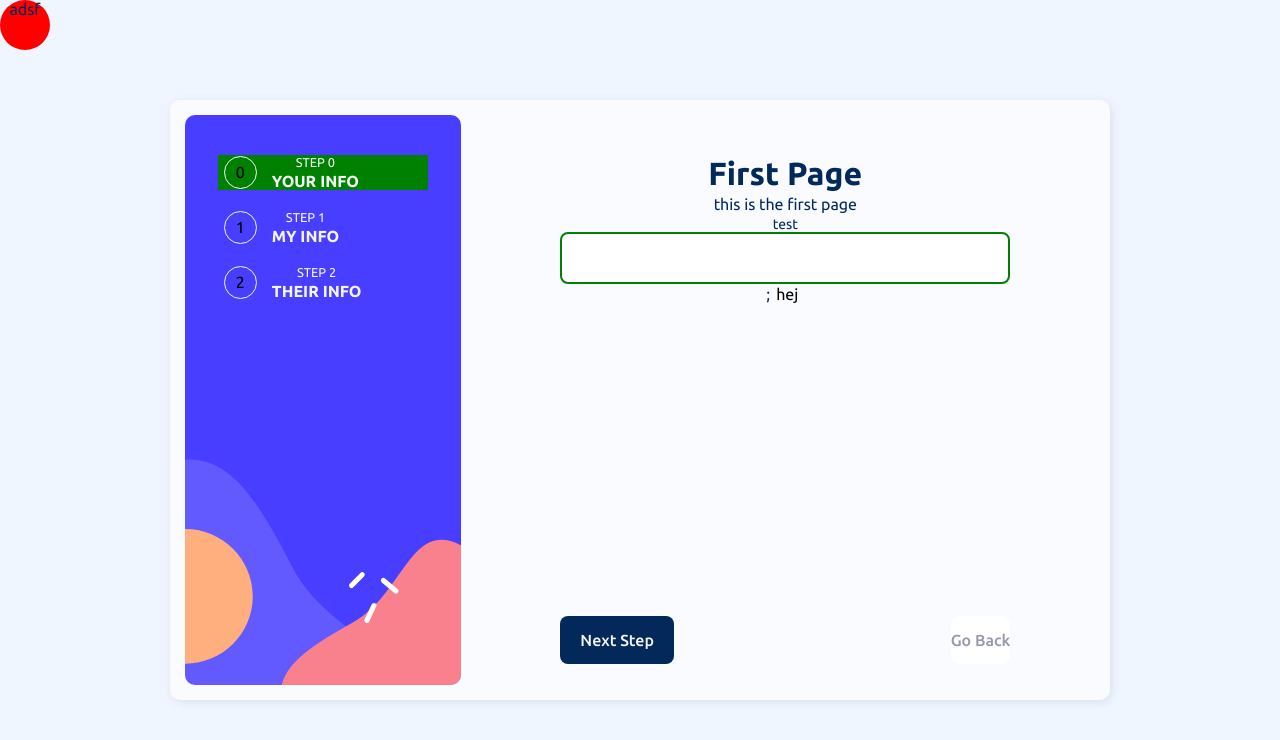
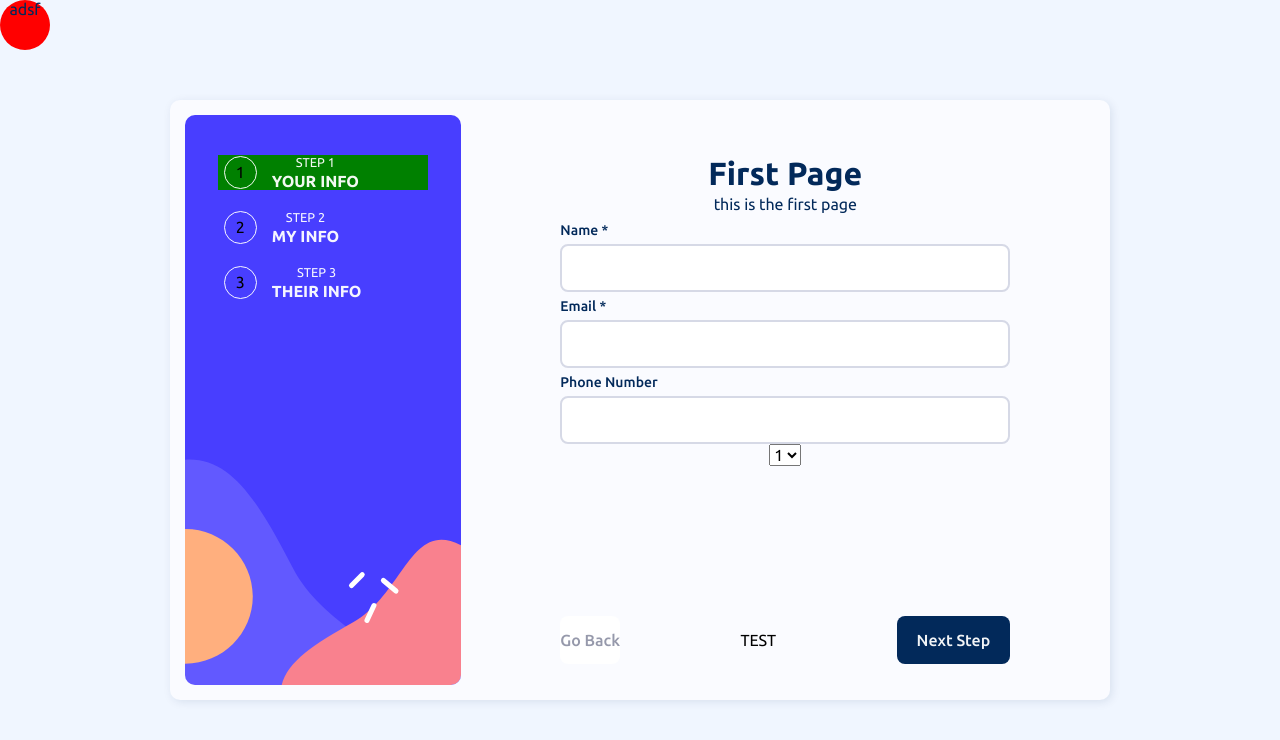
Before and after one commit to ca-ad90/multi-step-form-react-vite, a React (Vite) app: page / in a window 1280 px wide. Shown: the top 740 px of the page. Built offline with nearby package versions, Linux system fonts and the light colour scheme.

Commit message:
input and validation

```diff
--- a/src/App.tsx
+++ b/src/App.tsx
@@ -2,7 +2,7 @@ import "./App.scss";
 import MultiPagedFrom from "./layouts/MultiPageForm";
 import { Input } from "./components/Input";
 import Page from "./layouts/Page";
-import { useState } from "react";
+
 import OverLay from "./layouts/OverLay";
 
 function App() {
@@ -29,23 +29,24 @@ function App() {
         "design/mobile-design-step-4-yearly.jpg",
         "design/mobile-design-step-5.jpg",
     ];
-    const [value, setValue] = useState("");
+
     return (
         <>
             <MultiPagedFrom>
                 <Page title="First Page" text="this is the first page">
-                    <Input required label="test"></Input>
-                    {value}
-                    <button
-                        onClick={() => {
-                            setValue("hejsan");
-                        }}
-                        type="button">
-                        hej
-                    </button>
+                    <Input type="text" required label="Name"></Input>
+                    <Input required type="email" label="Email"></Input>
+                    <Input type="phone" label="Phone Number"></Input>
+                    <select name="test" id="t">
+                        <option value="1">1</option>
+                        <option value="2">2</option>
+                        <option value="3">3</option>
+                    </select>
                 </Page>
                 <Page title="Second Page" text="this is the first page">
-                    <input></input>
+                    <Input type="text" required label="Name2"></Input>
+                    <Input type="email" label="Email3"></Input>
+                    <Input type="phone" label="Phone Number3"></Input>
                 </Page>
             </MultiPagedFrom>
             <OverLay imgs={imgs}></OverLay>
--- a/src/components/Input/Input.module.scss
+++ b/src/components/Input/Input.module.scss
@@ -3,13 +3,28 @@
     width: 100%;
     display: flex;
     flex-direction: column;
-    & > span {
+    .title,
+    .errorMsg {
         font-size: $font-size-sm;
+        line-height: 2em;
+        display: inline-block;
+    }
+    .title {
+        font-weight: 500;
+    }
+    .errorMsg {
+        font-weight: 800;
+        color: $red;
+    }
+    .textContainer {
+        display: flex;
+        justify-content: space-between;
     }
     .input {
         width: 100%;
         font-weight: 800;
-        padding: 15px;
+        line-height: 1.5em;
+        padding: 10px 15px;
         border-radius: 0.5em;
         border: 2px solid $light-gray;
         cursor: pointer;
@@ -17,11 +32,8 @@
             border: 2px solid $blue-medium;
             outline: none;
         }
-        &:invalid {
-            border-color: $red;
-        }
-        &:required {
-            border-color: green;
-        }
     }
 }
+.isInvalid {
+    border-color: $red !important;
+}
--- a/src/components/Input/index.tsx
+++ b/src/components/Input/index.tsx
@@ -1,10 +1,9 @@
+import { useRef, useState } from "react";
 import styles from "./Input.module.scss";
 export interface InputProps {
     label: string;
     type?: "text" | "email" | "phone";
     placeholder?: string;
-    value?: string;
-    onChange?: (e: React.ChangeEvent<HTMLInputElement>) => void;
     error?: boolean;
     errorMessage?: string;
     required?: boolean;
@@ -14,28 +13,90 @@ export function Input({
     label,
     type = "text",
     placeholder,
-    value,
-    onChange,
     error,
     errorMessage,
     required,
     disabled,
 }: InputProps) {
+    const [invalid, setInvalid] = useState(false);
+    const inpRef = useRef<HTMLInputElement>(null);
+    const [errMsg, setErrMsg] = useState("");
+
+    function onChange(e: React.ChangeEvent<HTMLInputElement>) {
+        console.log("onChange", !inpRef.current?.value);
+        let isInvalid = false;
+        let err;
+        if (required && !e.target.value) {
+            isInvalid = true;
+            err = "This field is required";
+        } else {
+            switch (type) {
+                case "email":
+                    isInvalid = !validateEmail(e.target.value);
+                    err = "Please enter a valid email";
+                    break;
+                case "phone":
+                    isInvalid = !validatePhone(e.target.value);
+                    err = "Please enter a valid phone number";
+                    break;
+                default:
+                    err = "Invalid input";
+                    break;
+            }
+            err = errorMessage || err;
+        }
+        setErrMsg(err);
+        setInvalid(isInvalid);
+
+        return;
+    }
+    // AI generated function to validate email
+    function validateEmail(email: string) {
+        const re =
+            /^(([^<>()[\]\\.,;:\s@"]+(\.[^<>()[\]\\.,;:\s@"]+)*)|(".+"))@((\[[0-9]{1,3}\.[0-9]{1,3}\.[0-9]{1,3}\.[0-9]{1,3}\])|(([a-zA-Z\-0-9]+\.)+[a-zA-Z]{2,}))$/;
+        return re.test(String(email).toLowerCase()) || email.trim() === "";
+    }
+    // AI generated function to validate phone
+    function validatePhone(phone: string) {
+        const re = /^(\+\d{1,2}\s)?\(?\d{3}\)?[\s.-]?\d{3}[\s.-]?\d{4}$/;
+        re.test(String(phone).toLowerCase());
+        return true;
+    }
+
+    ["This Field is required", "Invalid input"].forEach((msg) => {
+        console.log(msg);
+    });
     return (
         <>
             <label htmlFor={label} className={styles.label}>
-                <span>{label}</span>
+                <div className={styles.textContainer}>
+                    <span className={styles.title}>
+                        {label}{" "}
+                        {required && <span className={styles.required}>*</span>}
+                    </span>
+                    {invalid && (
+                        <span className={styles.errorMsg}>{errMsg}</span>
+                    )}
+                </div>
                 <input
+                    ref={inpRef}
+                    id={label.replace(/\s/g, "-").toLocaleLowerCase()}
+                    name={label}
                     type={type}
                     placeholder={placeholder}
-                    value={value}
-                    onChange={onChange}
+                    onBlur={onChange}
                     required={required}
                     disabled={disabled}
-                    className={styles.input}
+                    className={[
+                        styles.input,
+                        invalid ? styles.isInvalid : "",
+                    ].join(" ")}
+                    onInvalid={() => {
+                        setInvalid(true);
+                    }}
                 />
             </label>
-            {error && <p className={styles.errorMessage}>{errorMessage}</p>};
+            {error && <p className={styles.errorMessage}>{errorMessage}</p>}
         </>
     );
 }
--- a/src/formContext.tsx
+++ b/src/formContext.tsx
@@ -1,10 +1,10 @@
 import { createContext, MutableRefObject } from "react";
-export interface FormContextProps {
+export interface formContextProps {
     pages: { current: number; length: number };
     form: MutableRefObject<HTMLFormElement | null>;
     setPages: (pages: { current: number; length: number }) => void;
 }
-export const FormContext = createContext<FormContextProps>({
+export const formContext = createContext<formContextProps>({
     pages: { current: 0, length: 0 },
     form: { current: null },
     setPages: () => {},
--- a/src/layouts/MainContentContainer.tsx
+++ b/src/layouts/MainContentContainer.tsx
@@ -1,11 +1,11 @@
 import { Button } from "../components/Button";
 import styles from "./MainContentContainer.module.scss";
-import { ReactNode } from "react";
+import { ReactNode, useRef } from "react";
 //import { currentPageContext } from "../currentContext";
 interface MainContentContainerProps {
     handlePageChange: (currentPage: number) => void;
     pages: { current: number; length: number };
-    children: ReactNode;
+    children: ReactNode[];
 }
 export default function MainContentContainer({
     handlePageChange,
@@ -13,22 +13,61 @@ export default function MainContentContainer({
     children,
 }: MainContentContainerProps) {
     //const { currentPage, setCurrentPage } = useContext(currentPageContext);
-
+    const fieldSet = useRef<(HTMLFieldSetElement | null)[]>([]);
+    function changePage(nextPage: number) {
+        console.log(nextPage, { x: fieldSet.current[pages.current] });
+        if (fieldSet.current[pages.current] && nextPage > pages.current) {
+            let valid = true;
+            const inputs = Array.from(
+                fieldSet.current[pages.current]!.elements,
+            ) as (HTMLSelectElement | HTMLInputElement)[];
+            for (const inp of inputs) {
+                if (
+                    inp instanceof HTMLInputElement ||
+                    inp instanceof HTMLSelectElement
+                ) {
+                    if (!inp.reportValidity()) {
+                        valid = false;
+                    }
+                }
+            }
+            if (!valid) return;
+        }
+        handlePageChange(nextPage);
+    }
     return (
         <>
             <div className={styles.mainContent}>
                 <div className={styles.mainWrapper}>
-                    <>{children}</>
+                    {children &&
+                        children.map((child, index) => (
+                            <fieldset
+                                id={`fieldset${index}`}
+                                ref={(e) => {
+                                    fieldSet.current[index] = e;
+                                }}
+                                key={index}
+                                style={{
+                                    display:
+                                        index === pages.current
+                                            ? "block"
+                                            : "none",
+                                }}>
+                                {child}
+                            </fieldset>
+                        ))}
+
                     <div className={styles.buttonWrapper}>
                         <Button
-                            onClick={() => handlePageChange(pages.current + 1)}>
+                            secondary
+                            onClick={() => changePage(pages.current - 1)}>
+                            Go Back
+                        </Button>
+                        <button type="submit">TEST</button>
+                        <Button
+                            onClick={() => changePage(pages.current + 1)}
+                            disabled={pages.current === pages.length}>
                             Next Step
-                        </Button>
-                        <Button
-                            secondary
-                            onClick={() => handlePageChange(pages.current - 1)}
-                            disabled={pages.current === pages.length - 1}>
-                            Go Back
                         </Button>
                     </div>
                 </div>
--- a/src/layouts/MultiPageForm.tsx
+++ b/src/layouts/MultiPageForm.tsx
@@ -1,10 +1,10 @@
 import "./MultiPageForm.scss";
-import { ReactElement, useState } from "react";
+import { ReactElement, useRef, useState } from "react";
 import ProgressSidebar from "./ProgressSidebar";
 import MainContentContainer from "./MainContentContainer";
 /*
 Alternative way to share page state between components
-import { currentPageContext } from "../formContext";
+import { currentPageContext } from "../currentContext";
  */
 export default function MultiPageForm({
     children,
@@ -15,7 +15,8 @@ export default function MultiPageForm({
         current: 0,
         length: children.length,
     });
-
+    console.log(children);
+    const form = useRef<HTMLFormElement>(null);
     const handlePageChange = (nextPage: number) => {
         console.log(nextPage);
         const newPage =
@@ -31,7 +32,7 @@ export default function MultiPageForm({
     };
     return (
         <>
-            <form className="multi-page-form">
+            <form ref={form} className="multi-page-form">
                 {/*           <currentPageContext.Provider value={{ pages, setPages }}> */}
                 <ProgressSidebar
                     pages={pages}
@@ -41,7 +42,7 @@ export default function MultiPageForm({
                 <MainContentContainer
                     handlePageChange={handlePageChange}
                     pages={pages}>
-                    {children && children[pages.current]}
+                    {children}
                 </MainContentContainer>
                 {/*         </currentPageContext.Provider> */}
             </form>
--- a/src/layouts/ProgressSidebar.tsx
+++ b/src/layouts/ProgressSidebar.tsx
@@ -15,16 +15,16 @@ export default function ProgressSidebar({
                 {titles.map((title, i) => (
                     <button
                         type="button"
-                        name={`Step ${i}: ${title}`}
-                        aria-label={`Step ${i}: ${title}`}
+                        name={`Step ${i + 1}: ${title}`}
+                        aria-label={`Step ${i + 1}: ${title}`}
                         onClick={() => handlePageChange(i)}
                         className={`${style.sidebar__steps} ${
                             pages.current == i ? style.active : ""
                         }`}
-                        key={i}>
-                        <div className={style.icon}>{i}</div>
+                        key={i + 1}>
+                        <div className={style.icon}>{i + 1}</div>
                         <div className={style.text}>
-                            <p className={style.step}>{`STEP ${i}`}</p>
+                            <p className={style.step}>{`STEP ${i + 1}`}</p>
                             <p style={{ fontWeight: 800 }}>
                                 {title.toUpperCase()}
                             </p>
--- a/src/styles/reset.scss
+++ b/src/styles/reset.scss
@@ -17,11 +17,18 @@ h5,
 h6,
 p,
 ol,
-ul {
+ul,
+fieldset {
     margin: 0;
     padding: 0;
 }
-
+fieldset {
+    min-inline-size: min-content;
+    margin-inline: 0;
+    border: none;
+    padding-block: 0;
+    padding-inline: 0;
+}
 /* Remove list styles */
 ol,
 ul {
```
